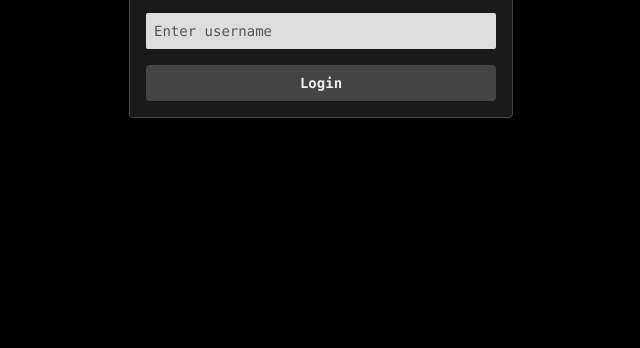
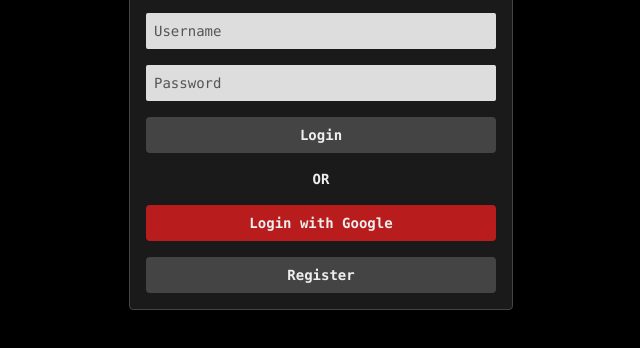
Before and after one commit to gunlnwza/frontend_draft, a website: page src/general/login.html in a window 1280 px wide. Shown: the part 264-612 px from the top of the page, without its empty margins (319-959 px from the left). Drawn offline with nearby package versions, Linux system fonts and the light colour scheme; files that its build step writes are made by us from their sources.

Commit message:
feat: update login page

```diff
--- a/src/general/login.html
+++ b/src/general/login.html
@@ -10,11 +10,19 @@
 
     <div class="form">
         <h1 class="text-large">LOGIN</h1>
-        <input type="text" class="form-field" placeholder="Enter username"/>
+        <input type="text" class="form-field" placeholder="Username"/>
+        <input type="text" class="form-field" placeholder="Password"/>
         <a href="profile.html" class="w-full">
-            <button class="form-button">
-                Login
-            </button>
+            <button class="form-button">Login</button>
+        </a>
+
+        <p class="font-bold">OR</p>
+
+        <a href="#" class="w-full">
+            <button class="form-button-red">Login with Google</button>
+        </a>
+        <a href="#" class="w-full">
+            <button class="form-button">Register</button>
         </a>
     </div>
 
--- a/src/input.css
+++ b/src/input.css
@@ -27,6 +27,7 @@
 .dropdown   { @apply absolute right-0 w-40 hidden z-10 bg-1 rounded shadow-lg dividers-1 group-hover:block; }
 .sidebar    { @apply p-4 w-64 min-h-screen border-r border-[#444] bg-[#1a1a1a]; }  /* assume parent is flex */
 
+/* Dividers: for child */
 .dividers-1 { @apply divide-y divide-[#444]; }
 .dividers-2 { @apply divide-y divide-[#333]; }
 
@@ -43,8 +44,10 @@
 /* Form: is a card with input-able fields */
 .form           { @apply card w-96 flex flex-col items-center space-y-4 mx-auto m-52; }
 .form-field     { @apply bg-[#ddd] rounded-sm p-2 w-full text-black placeholder-[#555]; }
-.form-button    { @apply w-full font-semibold py-2 px-4 rounded bg-[#444] hover:bg-[#555] transition; }
 
+.form-button-base   { @apply w-full font-semibold py-2 px-4 rounded transition; }
+.form-button        { @apply form-button-base bg-[#444] hover:bg-[#555]; }
+.form-button-red    { @apply form-button-base bg-red-700  hover:bg-red-600}
 
 /* [ OTHERS, Not grouped yet ] */
 .row-item           { @apply py-2; } /* might remove */
```
